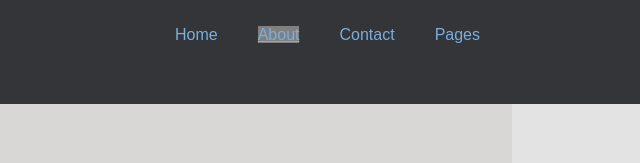
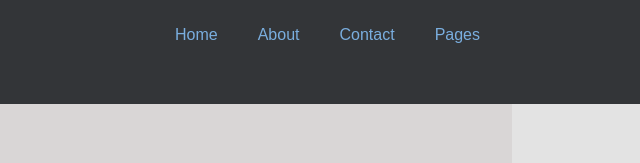
Before and after one commit to clintjose08/Assignment1, a plain HTML site: page index.html in a window 1280 px wide. Shown: the top 163 px of the page, 640-1280 px from the left. Drawn offline with Linux system fonts and the light colour scheme; a web font is replaced by a local one.

Commit message:
1st Html Assignment after validation

```diff
--- a/css/homestyle.css
+++ b/css/homestyle.css
@@ -13,7 +13,7 @@
 	padding-right: 10px;
 }
 li {
-	color: #white;
+	color: white;
 	float: left;
 	height: 50px;
 	display: inline;
@@ -28,10 +28,10 @@ ul{
 ul a {
 	text-decoration: none;
 	color: #7aaedf;
-	font-size: 20;
+	font-size: 16px;
 }
-.selected{
-	font-size: 40;
+li:hover, .selected{
+	font-size: 20px;
 	color: white;
 	text-decoration: underline;
 	}
--- a/css/style.css
+++ b/css/style.css
@@ -12,7 +12,7 @@
 	padding-right: 10px;
 }
 li {
-	color: #white;
+	color: white;
 	float: left;
 	height: 50px;
 	display: inline;
@@ -30,12 +30,11 @@ ul{
 ul a {
 	text-decoration: none;
 	color: #7aaedf;
-	font-size: 20;
+	font-size: 16px;
 }
-li:hover, .selected{
-	font-size: 40;
+li:hover{
+	font-size: 20px;
 	text-decoration: underline;
-	background: grey;
 	}
 
 img {
@@ -117,7 +116,7 @@ div {
 
 .hero img{
 	margin: auto;
-	border: -100px;
+	border: 100px;
 	padding: -50px;
 	width: 100%;
 	height:auto;
```
